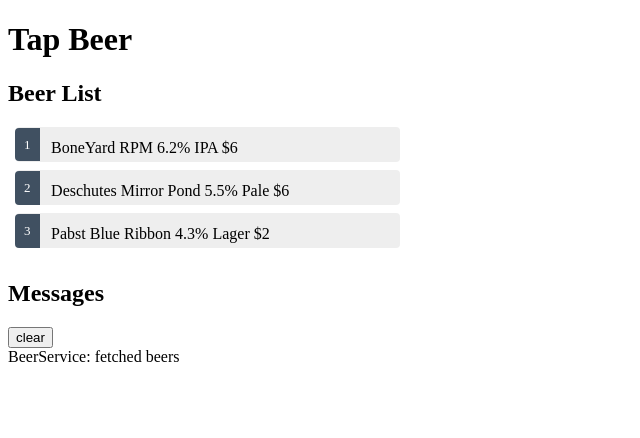
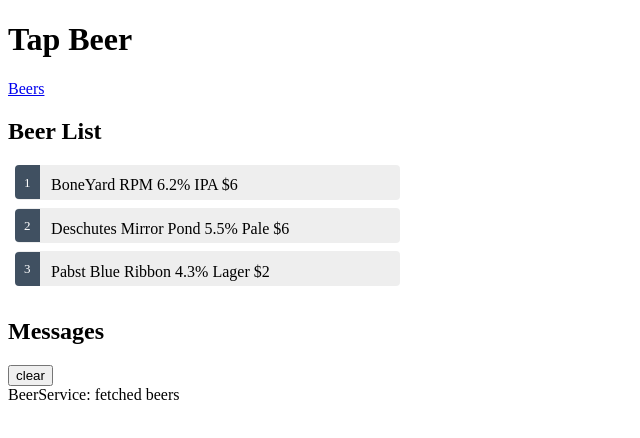
Before and after one commit to MCStuart/Tap-Room, an Angular app: page /beers in a window 1280 px wide. Shown: the top 438 px of the page, without its empty margins (0-640 px from the left). Built offline with nearby package versions, Linux system fonts and the light colour scheme.

Commit message:
add routing module with /beers route and change app.component.html html tag to <router-outlet>

```diff
--- a/src/app/app.component.html
+++ b/src/app/app.component.html
@@ -1,3 +1,6 @@
 <h1>{{title}}</h1>
-<app-beers></app-beers>
+<nav>
+    <a routerLink="/beers">Beers</a>
+  </nav>
+<router-outlet></router-outlet>
 <app-messages></app-messages>
--- a/src/app/app.module.ts
+++ b/src/app/app.module.ts
@@ -7,6 +7,7 @@
 import { BeersComponent } from './beers/beers.component';
 import { BeerDetailComponent } from './beer-detail/beer-detail.component';
 import { MessagesComponent } from './messages/messages.component';
+import { AppRoutingModule } from './app-routing.module';
 
 @NgModule({
   declarations: [
@@ -18,7 +19,8 @@
   imports: [
     BrowserModule,
     FormsModule,
-    HttpModule
+    HttpModule,
+    AppRoutingModule,
   ],
   providers: [],
   bootstrap: [AppComponent]
```
Also changed, not shown: src/app/app-routing.module.ts (added, +13 -0 lines).
